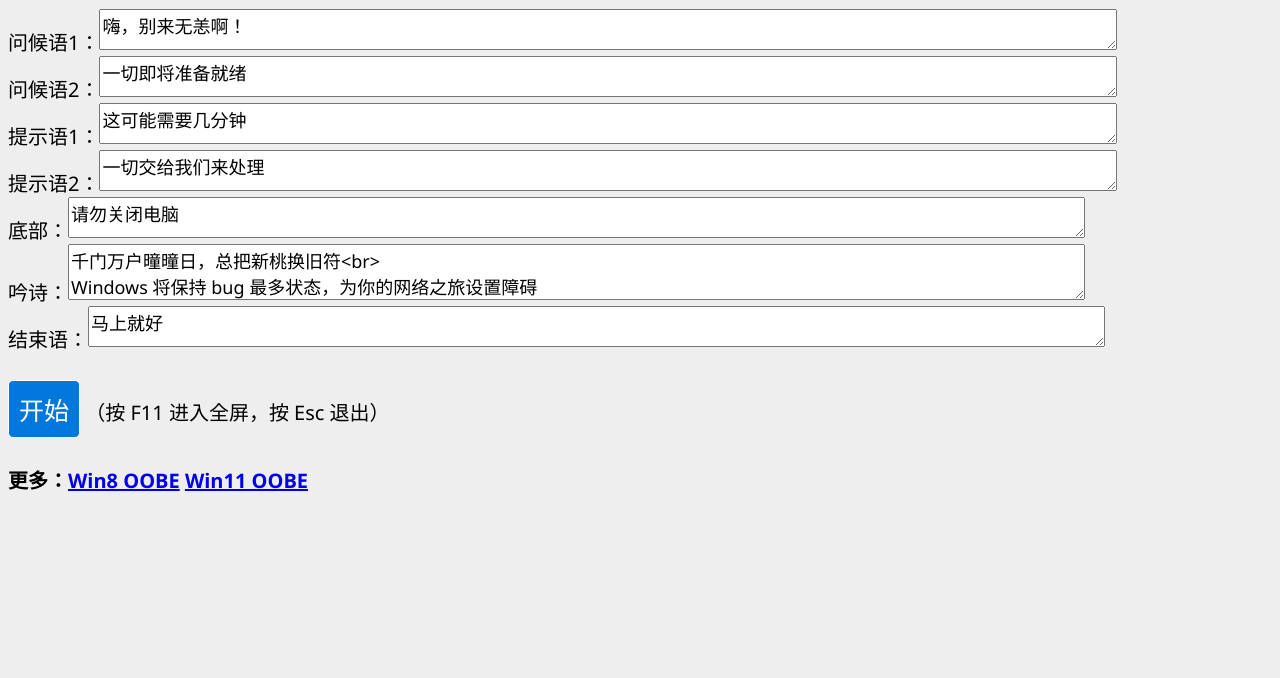
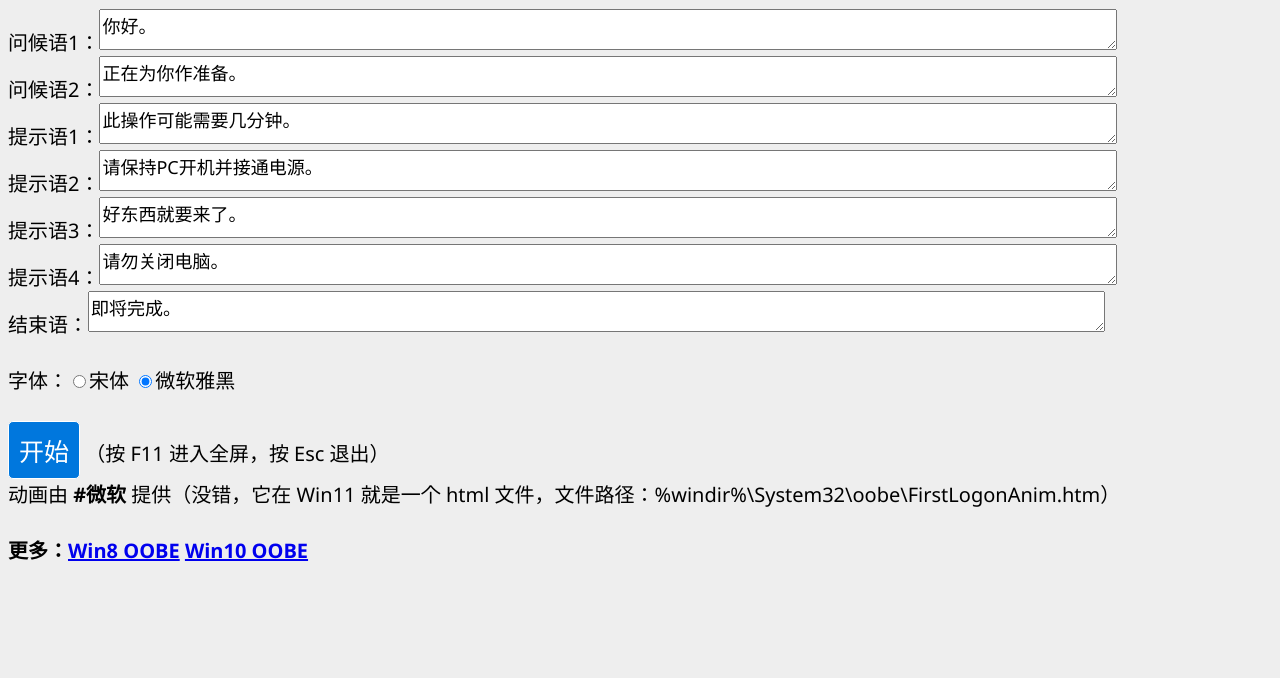
Before and after one commit to suntrise/project, a plain HTML site: page Win10OOBE.html in a window 1280 px wide. Shown: the part 122-800 px from the top of the page. Drawn offline with Linux system fonts and the light colour scheme.

Commit message:
Update Win10OOBE.html

```diff
--- a/Win10OOBE.html
+++ b/Win10OOBE.html
@@ -1,35 +1,44 @@
 <!DOCTYPE html>
 <html>
-
-    <meta charset="UTF-8">
-    <title>Window 10 OOBE</title>
-<link rel="stylesheet" type="text/css" href="Win10OOBE.css">
 <head>
+<meta charset="utf-8">
+<title>Windows 11 OOBE</title>
+<script src="OOBE11.js"></script>
+<link rel="stylesheet" type="text/css" href="Win11OOBE.css">
+</style>
+</head>
 <body>
 <div class="xgoing0" id="xgoing" style="display: none;">
         <span id="oobeword01"></span>
         <span id="oobeword02"></span>
         <span id="oobeword1"></span>
         <span id="oobeword2"></span>
+<div class="circles" id="circle" style="display: none;">
+<div class="circle1"></div>
+<div class="circle2"></div>
+<div class="circle3"></div>
 <div id="oobeend"></div>
 </div>
-
+</div>
 <a href="https://suntrise.github.io/">← 回到主页</a>
-<h2>Windows 10 OOBE 动画模拟 By STR <a href="https://github.com/suntrise/project">Github</a></h2>
-问候语1：<textarea id="greets">嗨，别来无恙啊！</textarea><br>
-问候语2：<textarea id="greets1">一切即将准备就绪</textarea><br>
-提示语1：<textarea id="texts1">这可能需要几分钟</textarea><br>
-提示语2：<textarea id="texts2">一切交给我们来处理</textarea><br>
-底部：<textarea id="textsbot">请勿关闭电脑</textarea><br>
-吟诗：<textarea id="poems" style="height: 50px;">千门万户曈曈日，总把新桃换旧符<br>
-Windows 将保持 bug 最多状态，为你的网络之旅设置障碍</textarea><br>
-结束语：<textarea id="ends">马上就好</textarea><br>
+<h2>Windows 11 OOBE 动画模拟 By STR <a href="https://github.com/suntrise/project">Github</a></h2>
+问候语1：<textarea id="greets">你好。</textarea><br>
+问候语2：<textarea id="greets1">正在为你作准备。</textarea><br>
+提示语1：<textarea id="texts1">此操作可能需要几分钟。</textarea><br>
+提示语2：<textarea id="texts2">请保持PC开机并接通电源。</textarea><br>
+提示语3：<textarea id="poems" style="height: px;">好东西就要来了。</textarea><br>
+提示语4：<textarea id="textsbot">请勿关闭电脑。</textarea><br>
+结束语：<textarea id="ends">即将完成。</textarea><br>
 <br>
+字体：<input type="radio" name="font" id="songti">宋体
+<input type="radio" name="font" id="yahei" checked>微软雅黑
+<br><br>
 <button onclick="window.temp_i = 0;changertp()">开始</button>
 （按 F11 进入全屏，按 Esc 退出）
+<br>动画由 <b>#微软</b> 提供（没错，它在 Win11 就是一个 html 文件，文件路径：%windir%\System32\oobe\FirstLogonAnim.htm）
 <br><br>
 <b>更多：<a href="https://suntrise.github.io/project/Win8OOBE.html">Win8 OOBE</a>
-<a href="https://suntrise.github.io/project/Win11OOBE.html">Win11 OOBE</a>
-<script src="OOBE.js"></script>
+<a href="https://suntrise.github.io/project/Win10OOBE.html">Win10 OOBE</a>
+</b>
 </body>
-</head>
+</html>
```
